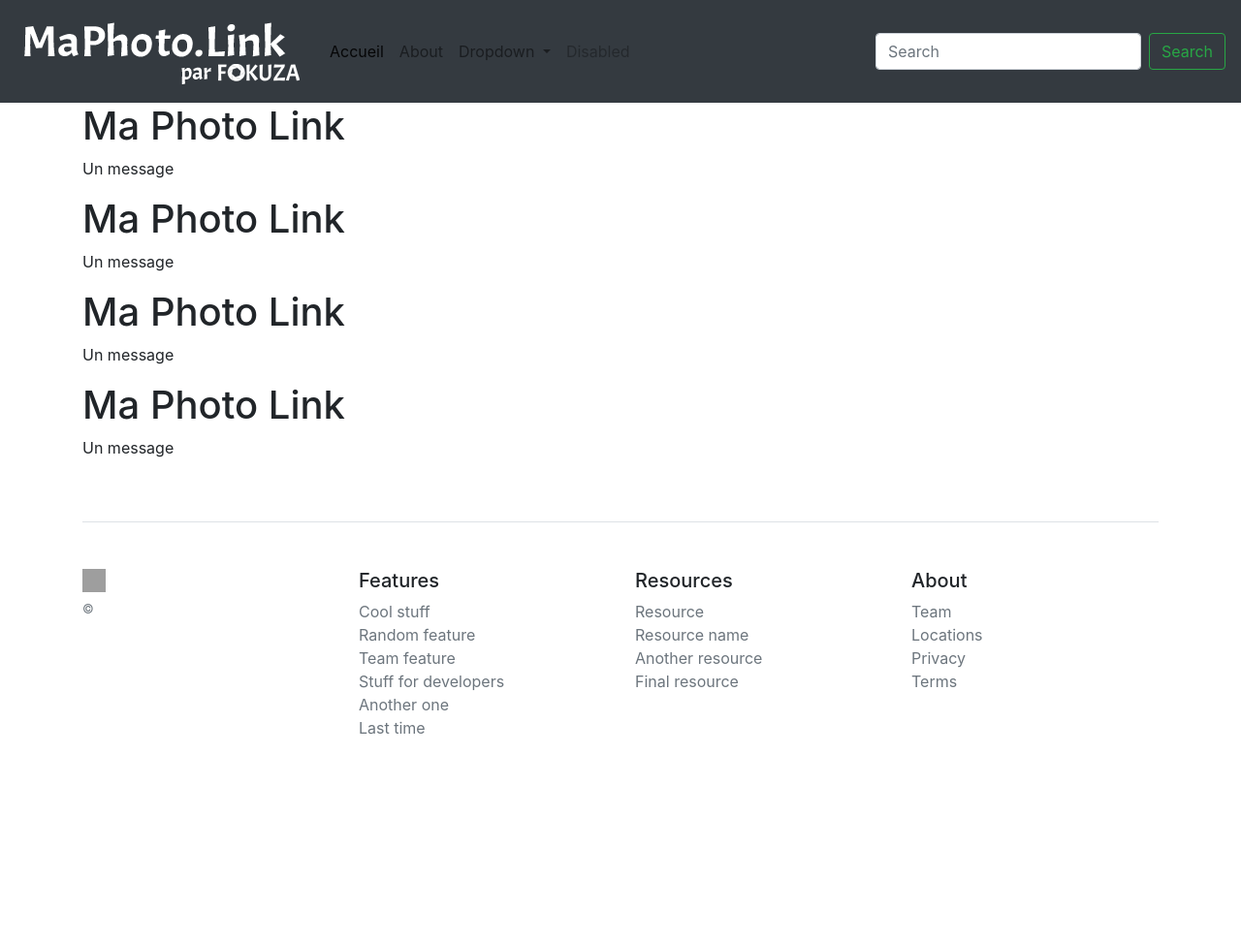
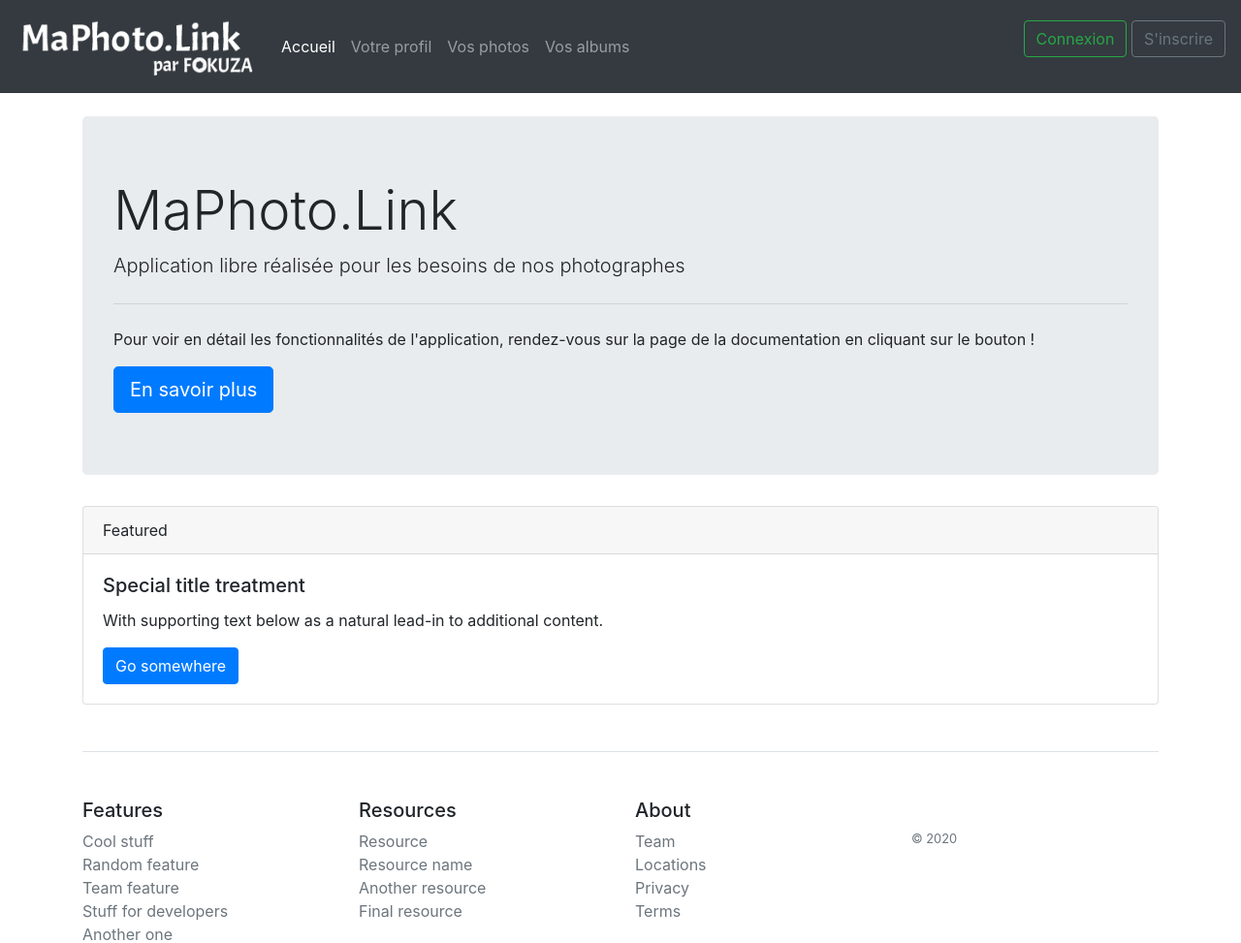
Before and after one commit to IsserTerrus/MPL_Stage2020, a CodeIgniter app: page /database/ in a window 1280 px wide. Shown: the top 973 px of the page at 97% size. Before the commit the page ends 758 px from the top, so only its background shows below. Run offline with CodeIgniter, Linux system fonts and the light colour scheme; some libraries are stand-ins or nearby versions; grey boxes are pictures that could not be loaded.

Commit message:
Amélioration vues, Ajouts controleurs
-Modifications des vues du projet
-Amélioration du haut et du pied de page
-Modification du nom du controleur "Pages" en "Publique"
-Ajouts des controleurs Membre et Admin
-Modification du fichier "route.php"

```diff
--- a/BASE_WWW/application/config/routes.php
+++ b/BASE_WWW/application/config/routes.php
@@ -49,7 +49,9 @@ defined('BASEPATH') OR exit('No direct script access allowed');
 | Examples:	my-controller/index	-> my_controller/index
 |		my-controller/my-method	-> my_controller/my_method
 */
-$route['default_controller'] = 'pages/view';
-$route['(:any)'] = 'pages/view/$1';
+$route['default_controller'] = 'publique/view';
+$route['(:any)'] = 'publique/view/$1';
 $route['404_override'] = '';
 $route['translate_uri_dashes'] = FALSE;
+$route['member/(:any)'] = 'member/view/$1';
+$route['member'] = 'member';
--- a/BASE_WWW/application/controllers/Pages.php
+++ b/BASE_WWW/application/controllers/Admin.php
@@ -1,5 +1,7 @@
 <?php
-class Pages extends CI_Controller {
+
+
+class Admin extends CI_Controller {
 
 
 
@@ -8,9 +10,9 @@ class Pages extends CI_Controller {
 			$this->load->helper('url');
 		}
 
-		public function view($page = 'public_index')
+		public function view($page = 'admin_compte')
 		{
-			if(! file_exists(APPPATH.'views/public/'.$page.'.php'))
+			if(! file_exists(APPPATH.'views/member/'.$page.'.php'))
 			{
 				show_404();
 			}
@@ -18,7 +20,11 @@ class Pages extends CI_Controller {
 			$data['title'] = ucfirst($page);
 
 			$this->load->view('templates/header', $data);
-        	$this->load->view('public/'.$page, $data);
+        	$this->load->view('member/'.$page, $data);
         	$this->load->view('templates/footer', $data);
  		}
 }
+
+
+
+?>
--- /dev/null
+++ b/BASE_WWW/application/controllers/Publique.php
@@ -0,0 +1,24 @@
+<?php
+class Publique extends CI_Controller {
+
+
+
+		public function __construct(){
+			parent::__construct();
+			$this->load->helper('url');
+		}
+
+		public function view($page = 'public_index')
+		{
+			if(! file_exists(APPPATH.'views/public/'.$page.'.php'))
+			{
+				show_404();
+			}
+
+			$data['title'] = ucfirst($page);
+
+			$this->load->view('templates/header', $data);
+        	$this->load->view('public/'.$page, $data);
+        	$this->load->view('templates/footer', $data);
+ 		}
+}
--- a/BASE_WWW/application/views/public/public_index.php
+++ b/BASE_WWW/application/views/public/public_index.php
@@ -1,24 +1,20 @@
 <?php //Page principale de l'application web ?>
-			<div class="row">
-				<div class="col-lg-12">
-					<h1>Ma Photo Link</h1>
-					<p>Un message</p>
-
-				</div>
-				<div class="col-lg-12">
-					<h1>Ma Photo Link</h1>
-					<p>Un message</p>
-
-				</div>
-				<div class="col-lg-12">
-					<h1>Ma Photo Link</h1>
-					<p>Un message</p>
-
-				</div>
-				<div class="col-lg-12">
-					<h1>Ma Photo Link</h1>
-					<p>Un message</p>
-
+			<br>
+			<div class="jumbotron">
+			  <h1 class="display-4">MaPhoto.Link</h1>
+			  <p class="lead">Application libre réalisée pour les besoins de nos photographes</p>
+			  <hr class="my-4">
+			  <p>Pour voir en détail les fonctionnalités de l'application, rendez-vous sur la page de la documentation en cliquant sur le bouton !</p>
+			  <a class="btn btn-primary btn-lg" href="#" role="button">En savoir plus</a>
+			</div>
+			<div class="card">
+				<div class="card-header">
+				  Featured
 				</div>
 
+				<div class="card-body">
+				  <h5 class="card-title">Special title treatment</h5>
+				  <p class="card-text">With supporting text below as a natural lead-in to additional content.</p>
+				  <a href="#" class="btn btn-primary">Go somewhere</a>
+				</div>
 			</div>
--- a/BASE_WWW/application/views/public/public_installer.php
+++ b/BASE_WWW/application/views/public/public_installer.php
@@ -1,5 +1 @@
-<?php
-
-//Page publique pour l'installation de l'application web
-
- ?>
+<?php//Page publique pour l'installation de l'application web ?>
--- a/BASE_WWW/application/views/templates/footer.php
+++ b/BASE_WWW/application/views/templates/footer.php
@@ -1,9 +1,7 @@
+
 			<footer class="pt-4 my-md-5 pt-md-5 border-top">
 			    <div class="row">
-			      <div class="col-12 col-md">
-			        <img class="mb-2" src="/docs/4.4/assets/brand/bootstrap-solid.svg" alt="" width="24" height="24">
-			        <small class="d-block mb-3 text-muted">&copy; <script type="text/javascript">Date.getYear()</script></small>
-			      </div>
+
 			      <div class="col-6 col-md">
 			        <h5>Features</h5>
 			        <ul class="list-unstyled text-small">
@@ -15,6 +13,7 @@
 			          <li><a class="text-muted" href="#">Last time</a></li>
 			        </ul>
 			      </div>
+
 			      <div class="col-6 col-md">
 			        <h5>Resources</h5>
 			        <ul class="list-unstyled text-small">
@@ -24,6 +23,7 @@
 			          <li><a class="text-muted" href="#">Final resource</a></li>
 			        </ul>
 			      </div>
+
 			      <div class="col-6 col-md">
 			        <h5>About</h5>
 			        <ul class="list-unstyled text-small">
@@ -33,6 +33,17 @@
 			          <li><a class="text-muted" href="#">Terms</a></li>
 			        </ul>
 			      </div>
+
+			      <div class="col-12 col-md">
+			        <img class="mb-2" src="assets/img/GRAY-white.png" alt="" width="24" height="24">
+			        <small class="d-block mb-3 text-muted">&copy;
+			        	<script type="text/javascript">
+							var ladate=new Date();
+							document.write(ladate.getFullYear());
+			        	</script>
+			        </small>
+			      </div>
+
 			    </div>
 			</footer>
 		</div>  <!-- fermeture de la div "container" ouvert dans le header -->
--- a/BASE_WWW/application/views/templates/header.php
+++ b/BASE_WWW/application/views/templates/header.php
@@ -13,10 +13,10 @@
 	<body>
 
 
-		<nav class="navbar navbar-expand-lg navbar-light bg-dark">
+		<nav class="navbar navbar-expand-lg navbar-dark bg-dark">
 		  <a class="navbar-brand" href="#">
 		  	<!--MaPhoto.Link -->
-		  	<img src="assets/img/MaPhotoLink.png" alt="">
+		  	<img src="assets/img/MaPhotoLink.png" width="250" height="70" alt="">
 		  </a>
 		  <button class="navbar-toggler" type="button" data-toggle="collapse" data-target="#navbarSupportedContent" aria-controls="navbarSupportedContent" aria-expanded="false" aria-label="Toggle navigation">
 		    <span class="navbar-toggler-icon"></span>
@@ -28,28 +28,33 @@
 		        <a class="nav-link" href="#">Accueil <span class="sr-only">(current)</span></a>
 		      </li>
 		      <li class="nav-item">
-		        <a class="nav-link" href="#">About</a>
+		        <a class="nav-link" href="#">Votre profil</a>
 		      </li>
-		      <li class="nav-item dropdown">
+		      <li class="nav-item">
+		        <a class="nav-link" href="#">Vos photos</a>
+		      </li>
+		      <li class="nav-item">
+		        <a class="nav-link" href="#">Vos albums</a>
+		      </li>
+<!-- 		      <li class="nav-item dropdown">
 		        <a class="nav-link dropdown-toggle" href="#" id="navbarDropdown" role="button" data-toggle="dropdown" aria-haspopup="true" aria-expanded="false">
-		          Dropdown
+		          Gestions des membres
 		        </a>
 		        <div class="dropdown-menu" aria-labelledby="navbarDropdown">
-		          <a class="dropdown-item" href="#">Action</a>
-		          <a class="dropdown-item" href="#">Another action</a>
+		          <a class="dropdown-item" href="#">Gèrer vos photos</a>
+		          <a class="dropdown-item" href="#">Gèrer vos albums</a>
 		          <div class="dropdown-divider"></div>
 		          <a class="dropdown-item" href="#">Something else here</a>
 		        </div>
 		      </li>
 		      <li class="nav-item">
 		        <a class="nav-link disabled" href="#" tabindex="-1" aria-disabled="true">Disabled</a>
-		      </li>
+		      </li> -->
 		    </ul>
-		    <form class="form-inline my-2 my-lg-0">
-		      <input class="form-control mr-sm-2" type="search" placeholder="Search" aria-label="Search">
-		      <button class="btn btn-outline-success my-2 my-sm-0" type="submit">Search</button>
-		    </form>
+		    <ul class="nav-item">
+			  <a href=""><button class="btn btn-outline-success" type="button">Connexion</button></a>
+			  <a href=""><button class="btn btn-outline-secondary" type="button">S'inscrire</button></a>
+		    </ul>
 		  </div>
 		</nav>
-
-		<div class="container">
+		<div class="container"> <!-- container de l'ensemble du body de toutes les pages -->
```
Also changed, not shown: BASE_WWW/application/controllers/Membre.php (added, +30 -0 lines), BASE_WWW/application/views/member/member_identification.php (+17 -0 lines), BASE_WWW/assets/img/GRAY-white.png (added).
